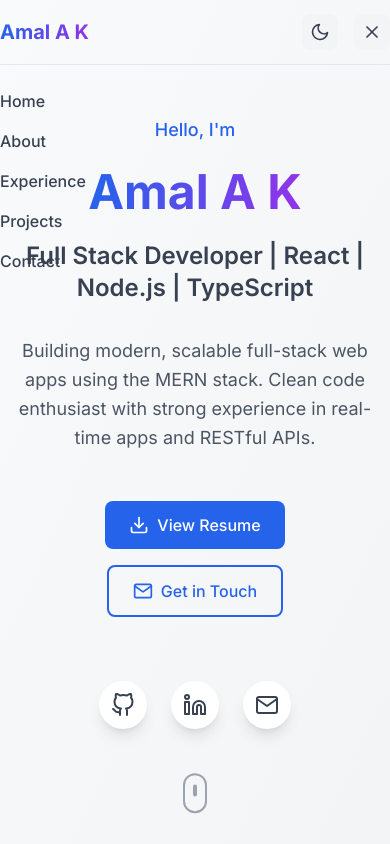
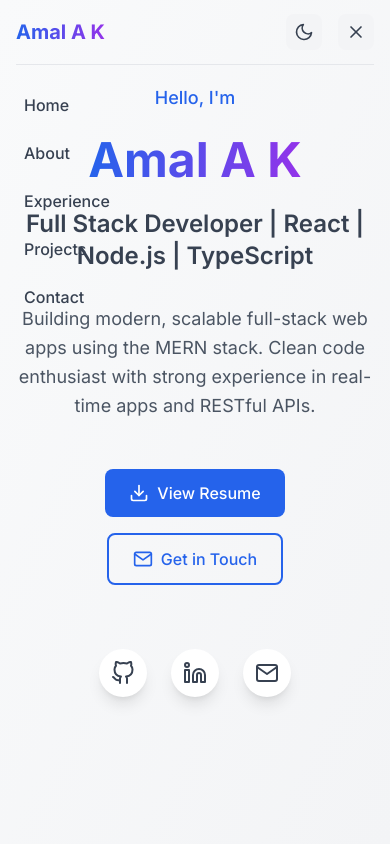
Before and after one commit to Amal-A-K/Portfolio, a React (Create React App) app: page / in a window 390 px wide. Both pictures are taken after a click on the button 372 px from the left and 32 px from the top of the page. Shown: the top 844 px of the page. Built offline with nearby package versions, Linux system fonts and the light colour scheme.

Commit message:
Modified some styling

```diff
--- a/src/components/Footer.tsx
+++ b/src/components/Footer.tsx
@@ -26,7 +26,7 @@ const Footer: React.FC = () => {
 
   return (
     <footer className="bg-white dark:bg-dark-900 border-t border-gray-200 dark:border-dark-700">
-      <div className="container-custom py-12">
+      <div className="container-custom py-12 px-4 sm:px-6 lg:px-8">
         <div className="grid md:grid-cols-3 gap-8 items-center">
           {/* Brand */}
           <motion.div
@@ -34,6 +34,7 @@ const Footer: React.FC = () => {
             whileInView={{ opacity: 1, y: 0 }}
             viewport={{ once: true }}
             transition={{ duration: 0.6 }}
+            className="text-center md:text-left"
           >
             <h3 className="text-2xl font-bold text-gradient mb-2">
               {PERSONAL_INFO.name}
--- a/src/components/Header.tsx
+++ b/src/components/Header.tsx
@@ -43,7 +43,7 @@ const Header: React.FC = () => {
           : 'bg-transparent'
       }`}
     >
-      <div className="container-custom">
+      <div className="container-custom px-4 sm:px-6 lg:px-8">
         <div className="flex items-center justify-between h-16">
           {/* Logo */}
           <motion.div
@@ -110,7 +110,7 @@ const Header: React.FC = () => {
               <button
                 key={item.name}
                 onClick={() => scrollToSection(item.href)}
-                className="block w-full text-left py-2 text-gray-700 dark:text-gray-300 hover:text-primary-600 dark:hover:text-primary-400 transition-colors duration-200 font-medium"
+                className="block w-full text-left py-3 px-2 text-gray-700 dark:text-gray-300 hover:text-primary-600 dark:hover:text-primary-400 transition-colors duration-200 font-medium"
               >
                 {item.name}
               </button>
--- a/src/components/Hero.tsx
+++ b/src/components/Hero.tsx
@@ -19,7 +19,7 @@ const Hero: React.FC = () => {
   };
 
   return (
-    <section id="home" className="min-h-screen flex items-center justify-center section-padding bg-gradient-to-br from-gray-50 to-gray-100 dark:from-dark-900 dark:to-dark-800">
+    <section id="home" className="relative min-h-screen flex items-center justify-center section-padding bg-gradient-to-br from-gray-50 to-gray-100 dark:from-dark-900 dark:to-dark-800">
       <div className="container-custom">
         <div className="text-center">
           {/* Greeting */}
@@ -92,7 +92,7 @@ const Hero: React.FC = () => {
             initial={{ opacity: 0, y: 20 }}
             animate={{ opacity: 1, y: 0 }}
             transition={{ duration: 0.6, delay: 0.5 }}
-            className="flex justify-center gap-6"
+            className="flex justify-center gap-6 mb-16 md:mb-8"
           >
             <a
               href={CONTACT_INFO.github}
@@ -126,7 +126,7 @@ const Hero: React.FC = () => {
             initial={{ opacity: 0 }}
             animate={{ opacity: 1 }}
             transition={{ duration: 0.6, delay: 0.8 }}
-            className="absolute bottom-8 left-1/2 transform -translate-x-1/2"
+            className="hidden md:block absolute bottom-8 left-1/2 transform -translate-x-1/2"
           >
             <motion.div
               animate={{ y: [0, 10, 0] }}
```
Also changed, not shown: 1 other file (tests, documents, lock files or other folders).
